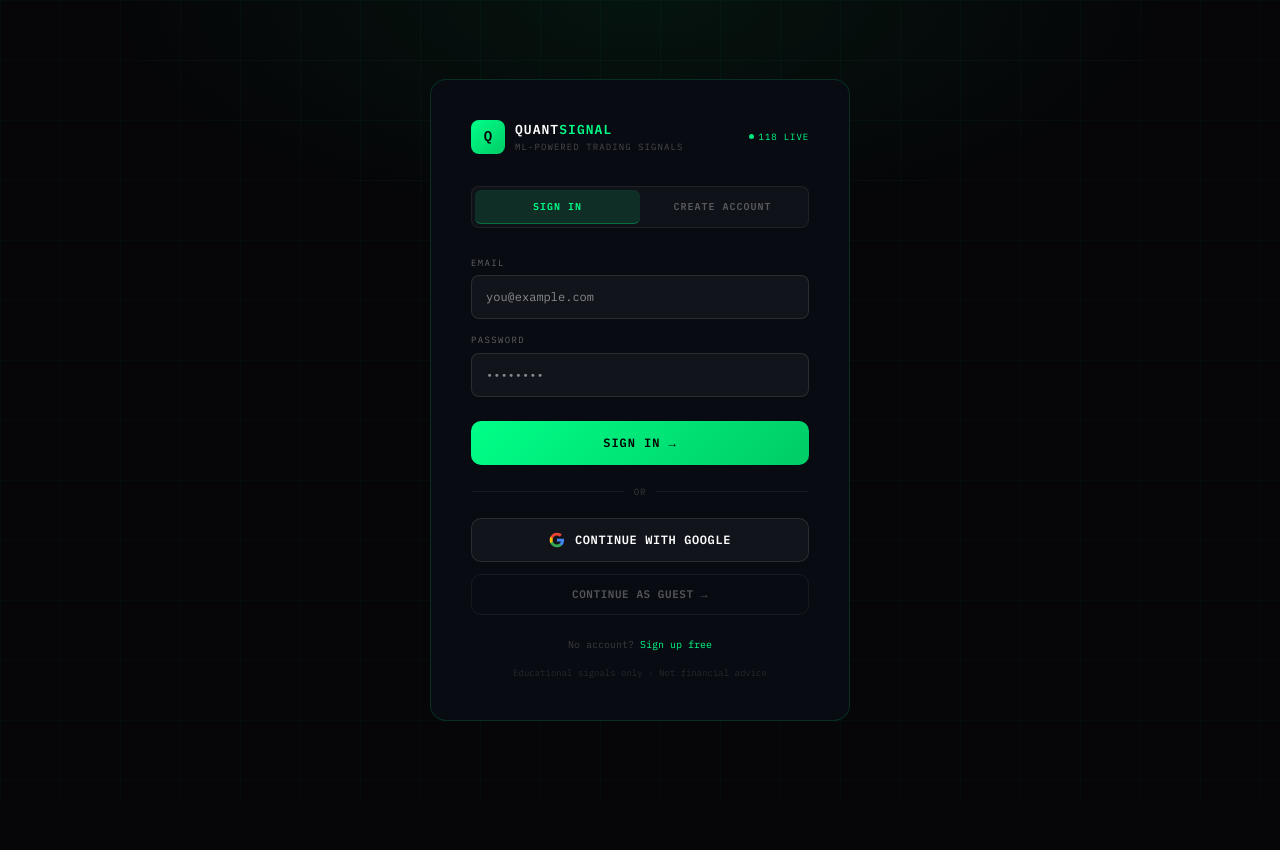
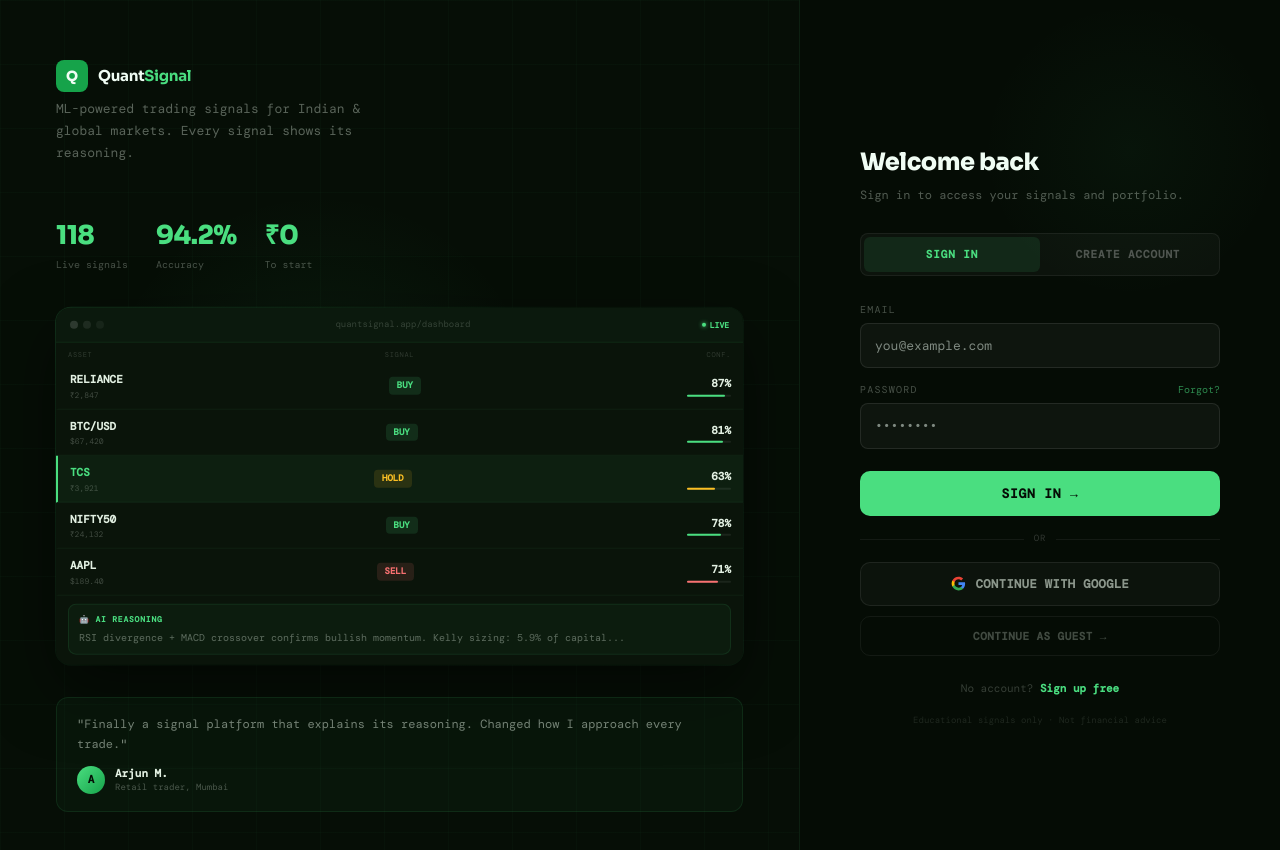
Before and after one commit to MaverickTushar007/quantsignal-web, a Next.js app: page /auth in a window 1280 px wide. Shown: the top 850 px of the page. Before the commit the page ends 800 px from the top, so only its background shows below. Built offline with nearby package versions, Linux system fonts and the light colour scheme.

Commit message:
Auth: split 50/50 layout — dashboard preview left, form right

```diff
--- a/app/auth/page.tsx
+++ b/app/auth/page.tsx
@@ -1,141 +1,246 @@
 "use client";
-import { useState } from "react";
+import { useState, useEffect } from "react";
 import { supabase } from "../lib/supabase";
 import { useRouter } from "next/navigation";
 
+const SIGNALS = [
+  { symbol:"RELIANCE", dir:"BUY",  prob:87, price:"₹2,847"  },
+  { symbol:"BTC/USD",  dir:"BUY",  prob:81, price:"$67,420" },
+  { symbol:"TCS",      dir:"HOLD", prob:63, price:"₹3,921"  },
+  { symbol:"NIFTY50",  dir:"BUY",  prob:78, price:"₹24,132" },
+  { symbol:"AAPL",     dir:"SELL", prob:71, price:"$189.40" },
+];
+
 export default function AuthPage() {
-  const [mode, setMode] = useState<"login" | "signup">("login");
-  const [email, setEmail] = useState("");
+  const [mode, setMode]       = useState<"login"|"signup">("login");
+  const [email, setEmail]     = useState("");
   const [password, setPassword] = useState("");
   const [loading, setLoading] = useState(false);
-  const [error, setError] = useState("");
+  const [error, setError]     = useState("");
+  const [tick, setTick]       = useState(0);
+  const [isMobile, setIsMobile] = useState(false);
   const router = useRouter();
-  const mono = "'IBM Plex Mono', monospace";
+  const mono = "'DM Mono', monospace";
+
+  useEffect(() => {
+    const t = setInterval(() => setTick(p => p + 1), 2000);
+    const check = () => setIsMobile(window.innerWidth < 768);
+    check();
+    window.addEventListener("resize", check);
+    return () => { clearInterval(t); window.removeEventListener("resize", check); };
+  }, []);
 
   async function handleSubmit() {
-    setLoading(true);
-    setError("");
+    setLoading(true); setError("");
     if (mode === "signup") {
       const { error } = await supabase.auth.signUp({ email, password });
-      if (error) setError(error.message);
-      else router.push("/onboarding");
+      if (error) setError(error.message); else router.push("/onboarding");
     } else {
       const { error } = await supabase.auth.signInWithPassword({ email, password });
-      if (error) setError(error.message);
-      else router.push("/dashboard");
+      if (error) setError(error.message); else router.push("/dashboard");
     }
     setLoading(false);
   }
 
   async function handleGoogle() {
-    await supabase.auth.signInWithOAuth({
-      provider: "google",
-      options: { redirectTo: window.location.origin + "/onboarding" }
-    });
+    await supabase.auth.signInWithOAuth({ provider:"google", options:{ redirectTo: window.location.origin+"/onboarding" } });
   }
 
+  const dc = (d: string) => d==="BUY"?"#4ade80":d==="SELL"?"#f87171":"#fbbf24";
+  const db = (d: string) => d==="BUY"?"rgba(74,222,128,0.12)":d==="SELL"?"rgba(248,113,113,0.12)":"rgba(251,191,36,0.12)";
+
   const input: React.CSSProperties = {
-    width: "100%", background: "rgba(255,255,255,0.04)",
-    border: "1px solid rgba(255,255,255,0.1)", borderRadius: 8,
-    padding: "12px 14px", color: "#fff", fontSize: 12, outline: "none",
-    fontFamily: mono, boxSizing: "border-box",
+    width:"100%", background:"rgba(255,255,255,0.04)",
+    border:"1px solid rgba(255,255,255,0.09)", borderRadius:8,
+    padding:"12px 14px", color:"#f0fdf4", fontSize:13, outline:"none",
+    fontFamily: mono, boxSizing:"border-box", transition:"border-color 0.2s",
   };
 
   return (
-    <div style={{ minHeight: "100dvh", background: "#060608", display: "flex", flexDirection: "column", alignItems: "center", justifyContent: "center", fontFamily: mono, padding: 16 }}>
-      {/* Grid background */}
-      <div style={{ position: "fixed", inset: 0, backgroundImage: "linear-gradient(rgba(0,255,136,0.03) 1px, transparent 1px), linear-gradient(90deg, rgba(0,255,136,0.03) 1px, transparent 1px)", backgroundSize: "60px 60px", pointerEvents: "none" }} />
+    <div style={{minHeight:"100dvh", background:"#050c05", display:"flex", fontFamily:mono, overflow:"hidden"}}>
+      <style>{`
+        @import url('https://fonts.googleapis.com/css2?family=Sora:wght@600;700;800;900&family=DM+Mono:wght@400;500&display=swap');
+        *{box-sizing:border-box;margin:0;padding:0;}
+        @keyframes pr{0%{transform:scale(1);opacity:.7}100%{transform:scale(2.2);opacity:0}}
+        @keyframes gp{0%,100%{opacity:.35}50%{opacity:.8}}
+        @keyframes fl{0%,100%{transform:translateY(0)}50%{transform:translateY(-6px)}}
+        input:focus{border-color:rgba(74,222,128,0.4)!important;background:rgba(74,222,128,0.04)!important;}
+        .auth-btn{transition:transform .18s,box-shadow .18s,opacity .18s;}
+        .auth-btn:hover{transform:translateY(-1px);box-shadow:0 8px 28px rgba(74,222,128,0.22);}
+        .auth-btn:active{transform:translateY(0);}
+        .ghost-btn{transition:border-color .18s,color .18s,background .18s;}
+        .ghost-btn:hover{border-color:rgba(74,222,128,0.3)!important;color:rgba(226,240,226,0.7)!important;background:rgba(74,222,128,0.04)!important;}
+      `}</style>
+
+      {/* LEFT PANEL — hidden on mobile */}
+      {!isMobile && (
+        <div style={{flex:1, position:"relative", overflow:"hidden", display:"flex", flexDirection:"column", justifyContent:"center", padding:"60px 56px", background:"#060e06", borderRight:"1px solid rgba(74,222,128,0.08)"}}>
+          {/* Grid */}
+          <div style={{position:"absolute",inset:0,backgroundImage:"linear-gradient(rgba(74,222,128,0.025) 1px,transparent 1px),linear-gradient(90deg,rgba(74,222,128,0.025) 1px,transparent 1px)",backgroundSize:"64px 64px",pointerEvents:"none"}}/>
           {/* Glow */}
-      <div style={{ position: "fixed", inset: 0, background: "radial-gradient(ellipse 60% 40% at 50% 0%, rgba(0,255,136,0.06) 0%, transparent 70%)", pointerEvents: "none" }} />
-
-      <div style={{ width: "100%", maxWidth: 420, background: "rgba(10,12,20,0.95)", border: "1px solid rgba(0,255,136,0.15)", borderRadius: 16, padding: "clamp(24px,5vw,40px)", boxSizing: "border-box", position: "relative", zIndex: 1 }}>
+          <div style={{position:"absolute",top:"20%",left:"10%",width:480,height:480,background:"radial-gradient(circle,rgba(74,222,128,0.07) 0%,transparent 65%)",pointerEvents:"none"}}/>
 
           {/* Logo */}
-        <div style={{ display: "flex", alignItems: "center", gap: 10, marginBottom: 32 }}>
-          <div style={{ width: 34, height: 34, borderRadius: 8, background: "linear-gradient(135deg, #00ff88, #00cc66)", display: "flex", alignItems: "center", justifyContent: "center", fontSize: 14, fontWeight: 800, color: "#000" }}>Q</div>
+          <div style={{position:"relative",zIndex:1,marginBottom:52}}>
+            <div style={{display:"flex",alignItems:"center",gap:10,marginBottom:6}}>
+              <div style={{width:32,height:32,background:"#16a34a",borderRadius:8,display:"flex",alignItems:"center",justifyContent:"center",fontSize:14,fontWeight:900,color:"#f0fdf4",fontFamily:"Sora,sans-serif"}}>Q</div>
+              <span style={{fontSize:15,fontWeight:700,color:"#f0fdf4",fontFamily:"Sora,sans-serif",letterSpacing:"-.3px"}}>Quant<span style={{color:"#4ade80"}}>Signal</span></span>
+            </div>
+            <p style={{fontSize:13,color:"rgba(226,240,226,0.38)",lineHeight:1.7,maxWidth:320}}>
+              ML-powered trading signals for Indian &amp; global markets. Every signal shows its reasoning.
+            </p>
+          </div>
+
+          {/* Stats row */}
+          <div style={{position:"relative",zIndex:1,display:"flex",gap:28,marginBottom:36}}>
+            {[["118","Live signals"],["94.2%","Accuracy"],["₹0","To start"]].map(([v,l])=>(
+              <div key={l}>
+                <div style={{fontSize:26,fontWeight:800,color:"#4ade80",letterSpacing:"-.5px",fontFamily:"Sora,sans-serif"}}>{v}</div>
+                <div style={{fontSize:10,color:"rgba(226,240,226,0.3)",marginTop:2}}>{l}</div>
+              </div>
+            ))}
+          </div>
+
+          {/* Mini dashboard mockup */}
+          <div style={{position:"relative",zIndex:1,animation:"fl 6s ease-in-out infinite"}}>
+            <div style={{position:"absolute",inset:-1,borderRadius:16,background:"linear-gradient(135deg,rgba(74,222,128,0.18),rgba(74,222,128,0.04),rgba(74,222,128,0.1))",zIndex:0}}/>
+            <div style={{position:"relative",zIndex:1,borderRadius:14,overflow:"hidden",background:"#0a140a",boxShadow:"0 24px 64px rgba(0,0,0,0.5)"}}>
+              {/* bar */}
+              <div style={{padding:"10px 14px",borderBottom:"1px solid rgba(74,222,128,0.08)",display:"flex",alignItems:"center",justifyContent:"space-between",background:"rgba(74,222,128,0.02)"}}>
+                <div style={{display:"flex",gap:5}}>{[.14,.08,.05].map((o,i)=><div key={i} style={{width:8,height:8,borderRadius:"50%",background:`rgba(255,255,255,${o})`}}/>)}</div>
+                <div style={{fontSize:9,color:"rgba(226,240,226,0.2)"}}>quantsignal.app/dashboard</div>
+                <div style={{display:"flex",alignItems:"center",gap:4,fontSize:8,color:"#4ade80",fontWeight:600}}>
+                  <span style={{width:4,height:4,borderRadius:"50%",background:"#4ade80",display:"inline-block",boxShadow:"0 0 4px #4ade80"}}/>LIVE
+                </div>
+              </div>
+              {/* col heads */}
+              <div style={{padding:"7px 12px 3px",display:"flex",justifyContent:"space-between",fontSize:7,color:"rgba(226,240,226,0.18)",letterSpacing:".1em"}}>
+                <span>ASSET</span><span>SIGNAL</span><span>CONF.</span>
+              </div>
+              {/* rows */}
+              {SIGNALS.map((row,i)=>(
+                <div key={row.symbol} style={{padding:"8px 12px",borderBottom:"1px solid rgba(74,222,128,0.05)",display:"flex",alignItems:"center",justifyContent:"space-between",background:i===tick%5?"rgba(74,222,128,0.05)":"transparent",borderLeft:i===tick%5?"2px solid #4ade80":"2px solid transparent",transition:"all 0.4s"}}>
                   <div>
-            <div style={{ color: "#fff", fontWeight: 700, fontSize: 13, letterSpacing: "0.08em" }}>QUANT<span style={{ color: "#00ff88" }}>SIGNAL</span></div>
-            <div style={{ color: "rgba(255,255,255,0.25)", fontSize: 9, letterSpacing: "0.12em" }}>ML-POWERED TRADING SIGNALS</div>
+                    <div style={{fontSize:11,fontWeight:700,color:i===tick%5?"#4ade80":"#e2f0e2"}}>{row.symbol}</div>
+                    <div style={{fontSize:8,color:"rgba(226,240,226,0.25)",marginTop:1}}>{row.price}</div>
                   </div>
-          <div style={{ marginLeft: "auto", display: "flex", alignItems: "center", gap: 5 }}>
-            <div style={{ width: 5, height: 5, borderRadius: "50%", background: "#00ff88", animation: "pulse 2s infinite" }} />
-            <span style={{ fontSize: 9, color: "#00ff88", letterSpacing: "0.1em" }}>118 LIVE</span>
+                  <div style={{padding:"2px 8px",borderRadius:4,fontSize:9,fontWeight:700,background:db(row.dir),color:dc(row.dir)}}>{row.dir}</div>
+                  <div style={{textAlign:"right"}}>
+                    <div style={{fontSize:11,fontWeight:600,color:"#e2f0e2"}}>{row.prob}%</div>
+                    <div style={{width:44,height:2,borderRadius:2,background:"rgba(255,255,255,0.07)",marginTop:3}}>
+                      <div style={{width:`${row.prob}%`,height:"100%",borderRadius:2,background:dc(row.dir),transition:"width 0.4s"}}/>
+                    </div>
+                  </div>
+                </div>
+              ))}
+              {/* AI reasoning */}
+              <div style={{margin:"8px 12px 10px",padding:"8px 10px",borderRadius:8,background:"rgba(74,222,128,0.04)",border:"1px solid rgba(74,222,128,0.1)"}}>
+                <div style={{fontSize:8,color:"#4ade80",fontWeight:700,letterSpacing:".1em",marginBottom:4}}>🤖 AI REASONING</div>
+                <div style={{fontSize:10,color:"rgba(226,240,226,0.38)",lineHeight:1.7}}>RSI divergence + MACD crossover confirms bullish momentum. Kelly sizing: 5.9% of capital...</div>
+              </div>
             </div>
           </div>
 
+          {/* Testimonial */}
+          <div style={{position:"relative",zIndex:1,marginTop:32,padding:"16px 20px",borderRadius:12,background:"rgba(74,222,128,0.04)",border:"1px solid rgba(74,222,128,0.1)"}}>
+            <div style={{fontSize:12,color:"rgba(226,240,226,0.5)",lineHeight:1.7,marginBottom:10}}>
+              "Finally a signal platform that explains its reasoning. Changed how I approach every trade."
+            </div>
+            <div style={{display:"flex",alignItems:"center",gap:10}}>
+              <div style={{width:28,height:28,borderRadius:"50%",background:"linear-gradient(135deg,#4ade80,#16a34a)",display:"flex",alignItems:"center",justifyContent:"center",fontSize:11,fontWeight:700,color:"#050c05"}}>A</div>
+              <div>
+                <div style={{fontSize:11,fontWeight:600,color:"#e2f0e2"}}>Arjun M.</div>
+                <div style={{fontSize:9,color:"rgba(226,240,226,0.3)"}}>Retail trader, Mumbai</div>
+              </div>
+            </div>
+          </div>
+        </div>
+      )}
+
+      {/* RIGHT PANEL — auth form */}
+      <div style={{width:isMobile?"100%":480, display:"flex", flexDirection:"column", justifyContent:"center", alignItems:"center", padding:isMobile?"24px 20px":"48px 40px", position:"relative", background:"#050c05"}}>
+        {/* subtle glow */}
+        <div style={{position:"absolute",top:0,right:0,width:300,height:300,background:"radial-gradient(circle,rgba(74,222,128,0.04) 0%,transparent 70%)",pointerEvents:"none"}}/>
+
+        <div style={{width:"100%",maxWidth:360,position:"relative",zIndex:1}}>
+          {/* Mobile logo only */}
+          {isMobile && (
+            <div style={{display:"flex",alignItems:"center",gap:9,marginBottom:32}}>
+              <div style={{width:28,height:28,background:"#16a34a",borderRadius:7,display:"flex",alignItems:"center",justifyContent:"center",fontSize:12,fontWeight:900,color:"#f0fdf4",fontFamily:"Sora,sans-serif"}}>Q</div>
+              <span style={{fontSize:14,fontWeight:700,color:"#f0fdf4",fontFamily:"Sora,sans-serif",letterSpacing:"-.3px"}}>Quant<span style={{color:"#4ade80"}}>Signal</span></span>
+            </div>
+          )}
+
+          <h2 style={{fontSize:24,fontWeight:800,color:"#f0fdf4",fontFamily:"Sora,sans-serif",letterSpacing:"-.5px",marginBottom:6}}>
+            {mode==="login"?"Welcome back":"Create your account"}
+          </h2>
+          <p style={{fontSize:12,color:"rgba(226,240,226,0.35)",marginBottom:28,lineHeight:1.6}}>
+            {mode==="login"?"Sign in to access your signals and portfolio.":"Free forever. No credit card required."}
+          </p>
+
           {/* Tab toggle */}
-        <div style={{ display: "flex", background: "rgba(255,255,255,0.03)", borderRadius: 8, padding: 3, marginBottom: 28, border: "1px solid rgba(255,255,255,0.06)" }}>
-          {(["login", "signup"] as const).map(m => (
-            <button key={m} onClick={() => setMode(m)} style={{
-              flex: 1, padding: "9px 0", borderRadius: 6, border: "none",
-              background: mode === m ? "rgba(0,255,136,0.12)" : "transparent",
-              color: mode === m ? "#00ff88" : "rgba(255,255,255,0.3)",
-              fontSize: 10, fontWeight: 700, cursor: "pointer",
-              fontFamily: mono, letterSpacing: "0.1em",
-              transition: "all 0.15s",
-              borderBottom: mode === m ? "1px solid rgba(0,255,136,0.3)" : "1px solid transparent",
-            }}>{m === "login" ? "SIGN IN" : "CREATE ACCOUNT"}</button>
+          <div style={{display:"flex",background:"rgba(255,255,255,0.03)",borderRadius:8,padding:3,marginBottom:26,border:"1px solid rgba(255,255,255,0.06)"}}>
+            {(["login","signup"] as const).map(m=>(
+              <button key={m} onClick={()=>setMode(m)} style={{flex:1,padding:"9px 0",borderRadius:6,border:"none",background:mode===m?"rgba(74,222,128,0.1)":"transparent",color:mode===m?"#4ade80":"rgba(255,255,255,0.28)",fontSize:11,fontWeight:700,cursor:"pointer",fontFamily:mono,letterSpacing:".08em",transition:"all .15s"}}>
+                {m==="login"?"SIGN IN":"CREATE ACCOUNT"}
+              </button>
             ))}
           </div>
 
           {/* Email */}
-        <div style={{ marginBottom: 14 }}>
-          <div style={{ fontSize: 9, color: "rgba(255,255,255,0.35)", marginBottom: 6, letterSpacing: "0.15em" }}>EMAIL</div>
-          <input value={email} onChange={e => setEmail(e.target.value)} type="email" placeholder="you@example.com" style={input} />
+          <div style={{marginBottom:14}}>
+            <div style={{fontSize:10,color:"rgba(226,240,226,0.3)",marginBottom:6,letterSpacing:".12em"}}>EMAIL</div>
+            <input value={email} onChange={e=>setEmail(e.target.value)} type="email" placeholder="you@example.com" style={input}/>
           </div>
 
           {/* Password */}
-        <div style={{ marginBottom: 24 }}>
-          <div style={{ fontSize: 9, color: "rgba(255,255,255,0.35)", marginBottom: 6, letterSpacing: "0.15em" }}>PASSWORD</div>
-          <input value={password} onChange={e => setPassword(e.target.value)} type="password" placeholder="••••••••" onKeyDown={e => e.key === "Enter" && handleSubmit()} style={input} />
+          <div style={{marginBottom:22}}>
+            <div style={{display:"flex",justifyContent:"space-between",marginBottom:6}}>
+              <div style={{fontSize:10,color:"rgba(226,240,226,0.3)",letterSpacing:".12em"}}>PASSWORD</div>
+              {mode==="login" && <span style={{fontSize:10,color:"rgba(74,222,128,0.6)",cursor:"pointer"}}>Forgot?</span>}
+            </div>
+            <input value={password} onChange={e=>setPassword(e.target.value)} type="password" placeholder="••••••••" onKeyDown={e=>e.key==="Enter"&&handleSubmit()} style={input}/>
           </div>
 
           {/* Error */}
           {error && (
-          <div style={{ background: "rgba(255,68,102,0.08)", border: "1px solid rgba(255,68,102,0.2)", borderRadius: 8, padding: "10px 14px", fontSize: 11, color: "#ff6688", marginBottom: 18, lineHeight: 1.5 }}>
-            {error}
-          </div>
+            <div style={{background:"rgba(248,113,113,0.08)",border:"1px solid rgba(248,113,113,0.2)",borderRadius:8,padding:"10px 14px",fontSize:11,color:"#f87171",marginBottom:16,lineHeight:1.5}}>{error}</div>
           )}
 
           {/* Submit */}
-        <button onClick={handleSubmit} disabled={loading} style={{
-          width: "100%", padding: "13px 0",
-          background: loading ? "rgba(0,255,136,0.3)" : "linear-gradient(135deg, #00ff88, #00cc66)",
-          border: "none", borderRadius: 10, color: "#000",
-          fontSize: 12, fontWeight: 800, cursor: loading ? "not-allowed" : "pointer",
-          fontFamily: mono, letterSpacing: "0.08em", transition: "opacity 0.15s",
-        }}>
-          {loading ? "LOADING..." : mode === "login" ? "SIGN IN →" : "CREATE ACCOUNT →"}
+          <button onClick={handleSubmit} disabled={loading} className="auth-btn" style={{width:"100%",padding:"13px 0",background:loading?"rgba(74,222,128,0.3)":"#4ade80",border:"none",borderRadius:10,color:"#050c05",fontSize:13,fontWeight:800,cursor:loading?"not-allowed":"pointer",fontFamily:mono,letterSpacing:".06em",marginBottom:16}}>
+            {loading?"LOADING...":(mode==="login"?"SIGN IN →":"CREATE ACCOUNT →")}
           </button>
 
           {/* Divider */}
-        <div style={{ display: "flex", alignItems: "center", gap: 10, margin: "20px 0" }}>
-          <div style={{ flex: 1, height: 1, background: "rgba(255,255,255,0.06)" }} />
-          <span style={{ fontSize: 9, color: "rgba(255,255,255,0.2)", letterSpacing: "0.1em" }}>OR</span>
-          <div style={{ flex: 1, height: 1, background: "rgba(255,255,255,0.06)" }} />
+          <div style={{display:"flex",alignItems:"center",gap:10,marginBottom:16}}>
+            <div style={{flex:1,height:1,background:"rgba(255,255,255,0.06)"}}/>
+            <span style={{fontSize:9,color:"rgba(255,255,255,0.18)",letterSpacing:".1em"}}>OR</span>
+            <div style={{flex:1,height:1,background:"rgba(255,255,255,0.06)"}}/>
           </div>
 
           {/* Google */}
-        <button onClick={handleGoogle} style={{ width: "100%", padding: "12px 0", background: "rgba(255,255,255,0.04)", border: "1px solid rgba(255,255,255,0.1)", borderRadius: 10, color: "#fff", fontSize: 12, fontWeight: 700, cursor: "pointer", fontFamily: mono, letterSpacing: "0.05em", display: "flex", alignItems: "center", justifyContent: "center", gap: 10, marginBottom: 12 }}>
-          <svg width="16" height="16" viewBox="0 0 24 24"><path fill="#4285F4" d="M22.56 12.25c0-.78-.07-1.53-.2-2.25H12v4.26h5.92c-.26 1.37-1.04 2.53-2.21 3.31v2.77h3.57c2.08-1.92 3.28-4.74 3.28-8.09z"/><path fill="#34A853" d="M12 23c2.97 0 5.46-.98 7.28-2.66l-3.57-2.77c-.98.66-2.23 1.06-3.71 1.06-2.86 0-5.29-1.93-6.16-4.53H2.18v2.84C3.99 20.53 7.7 23 12 23z"/><path fill="#FBBC05" d="M5.84 14.09c-.22-.66-.35-1.36-.35-2.09s.13-1.43.35-2.09V7.07H2.18C1.43 8.55 1 10.22 1 12s.43 3.45 1.18 4.93l3.66-2.84z"/><path fill="#EA4335" d="M12 5.38c1.62 0 3.06.56 4.21 1.64l3.15-3.15C17.45 2.09 14.97 1 12 1 7.7 1 3.99 3.47 2.18 7.07l3.66 2.84c.87-2.6 3.3-4.53 6.16-4.53z"/></svg>
+          <button onClick={handleGoogle} className="ghost-btn" style={{width:"100%",padding:"12px 0",background:"rgba(255,255,255,0.03)",border:"1px solid rgba(255,255,255,0.08)",borderRadius:10,color:"rgba(226,240,226,0.6)",fontSize:12,fontWeight:600,cursor:"pointer",fontFamily:mono,letterSpacing:".04em",display:"flex",alignItems:"center",justifyContent:"center",gap:10,marginBottom:10}}>
+            <svg width="15" height="15" viewBox="0 0 24 24"><path fill="#4285F4" d="M22.56 12.25c0-.78-.07-1.53-.2-2.25H12v4.26h5.92c-.26 1.37-1.04 2.53-2.21 3.31v2.77h3.57c2.08-1.92 3.28-4.74 3.28-8.09z"/><path fill="#34A853" d="M12 23c2.97 0 5.46-.98 7.28-2.66l-3.57-2.77c-.98.66-2.23 1.06-3.71 1.06-2.86 0-5.29-1.93-6.16-4.53H2.18v2.84C3.99 20.53 7.7 23 12 23z"/><path fill="#FBBC05" d="M5.84 14.09c-.22-.66-.35-1.36-.35-2.09s.13-1.43.35-2.09V7.07H2.18C1.43 8.55 1 10.22 1 12s.43 3.45 1.18 4.93l3.66-2.84z"/><path fill="#EA4335" d="M12 5.38c1.62 0 3.06.56 4.21 1.64l3.15-3.15C17.45 2.09 14.97 1 12 1 7.7 1 3.99 3.47 2.18 7.07l3.66 2.84c.87-2.6 3.3-4.53 6.16-4.53z"/></svg>
             CONTINUE WITH GOOGLE
           </button>
 
           {/* Guest */}
-        <button onClick={() => router.push("/dashboard")} style={{ width: "100%", padding: "11px 0", background: "transparent", border: "1px solid rgba(255,255,255,0.06)", borderRadius: 10, color: "rgba(255,255,255,0.3)", fontSize: 11, fontWeight: 600, cursor: "pointer", fontFamily: mono, letterSpacing: "0.05em", marginBottom: 4 }}>
+          <button onClick={()=>router.push("/dashboard")} className="ghost-btn" style={{width:"100%",padding:"11px 0",background:"transparent",border:"1px solid rgba(255,255,255,0.06)",borderRadius:10,color:"rgba(226,240,226,0.28)",fontSize:11,fontWeight:600,cursor:"pointer",fontFamily:mono,letterSpacing:".04em",marginBottom:4}}>
             CONTINUE AS GUEST →
           </button>
 
           {/* Switch mode */}
-        <div style={{ textAlign: "center", marginTop: 18, fontSize: 10, color: "rgba(255,255,255,0.2)" }}>
-          {mode === "login" ? "No account? " : "Already have one? "}
-          <span onClick={() => setMode(mode === "login" ? "signup" : "login")} style={{ color: "#00ff88", cursor: "pointer" }}>
-            {mode === "login" ? "Sign up free" : "Sign in"}
+          <div style={{textAlign:"center",marginTop:20,fontSize:11,color:"rgba(226,240,226,0.22)"}}>
+            {mode==="login"?"No account? ":"Already have one? "}
+            <span onClick={()=>setMode(mode==="login"?"signup":"login")} style={{color:"#4ade80",cursor:"pointer",fontWeight:600}}>
+              {mode==="login"?"Sign up free":"Sign in"}
             </span>
           </div>
 
-        <div style={{ textAlign: "center", marginTop: 14, fontSize: 9, color: "rgba(255,255,255,0.12)", lineHeight: 1.6 }}>
+          <div style={{textAlign:"center",marginTop:16,fontSize:9,color:"rgba(226,240,226,0.12)",lineHeight:1.6}}>
             Educational signals only · Not financial advice
+          </div>
         </div>
       </div>
     </div>
```
Lines whose indentation alone changed are shown as unchanged.
